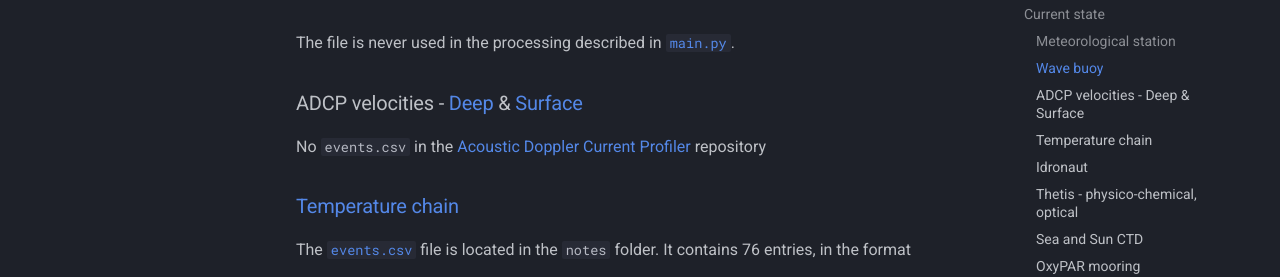
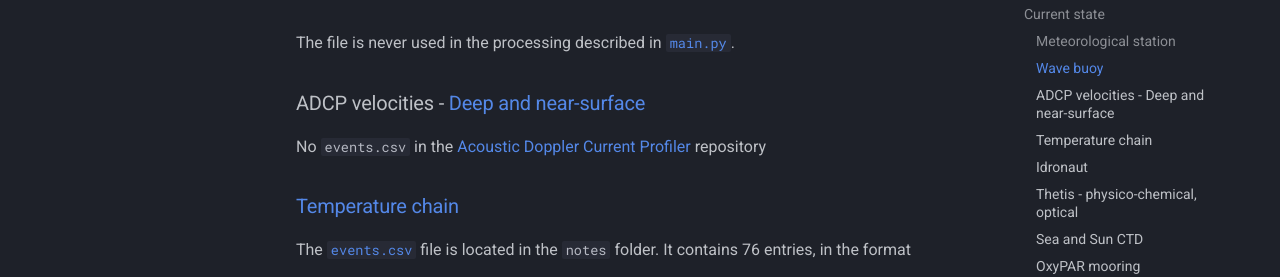
Before and after one commit to EPFL-ENAC/limnc-flake-documentation, an MkDocs documentation site: the page built from docs/dev/maintenance.md, in a window 1280 px wide and 900 px high, scrolled down 1085 px. Shown: the part 169-446 px from the top of the window. Built offline with MkDocs 1.6.1 and Material for MkDocs 9.7.7, drawn with Linux system fonts in a browser that asks for light colours; comment, search, counter and statistics services are not loaded.

Commit message:
fix: apply prettier after tdoda pr

```diff
--- a/docs/dev/maintenance.md
+++ b/docs/dev/maintenance.md
@@ -33,7 +33,7 @@ The [`events.csv`](https://gitlab.renkulab.io/lexplore/wave-buoy/-/blob/master/n
 
 The file is never used in the processing described in [`main.py`](https://gitlab.renkulab.io/lexplore/wave-buoy/-/blob/master/scripts/main.py).
 
-### ADCP velocities - [Deep](https://gitlab.renkulab.io/lexplore/acousticdopplercurrentprofiler) & [Surface](https://gitlab.renkulab.io/lexplore/adcp)
+### ADCP velocities - [Deep and near-surface](https://gitlab.renkulab.io/lexplore/acousticdopplercurrentprofiler)
 
 No `events.csv` in the [Acoustic Doppler Current Profiler](https://gitlab.renkulab.io/lexplore/acousticdopplercurrentprofiler) repository
 
```
Also changed, not shown: docs/guides/bugs.md (line endings or trailing spaces).
